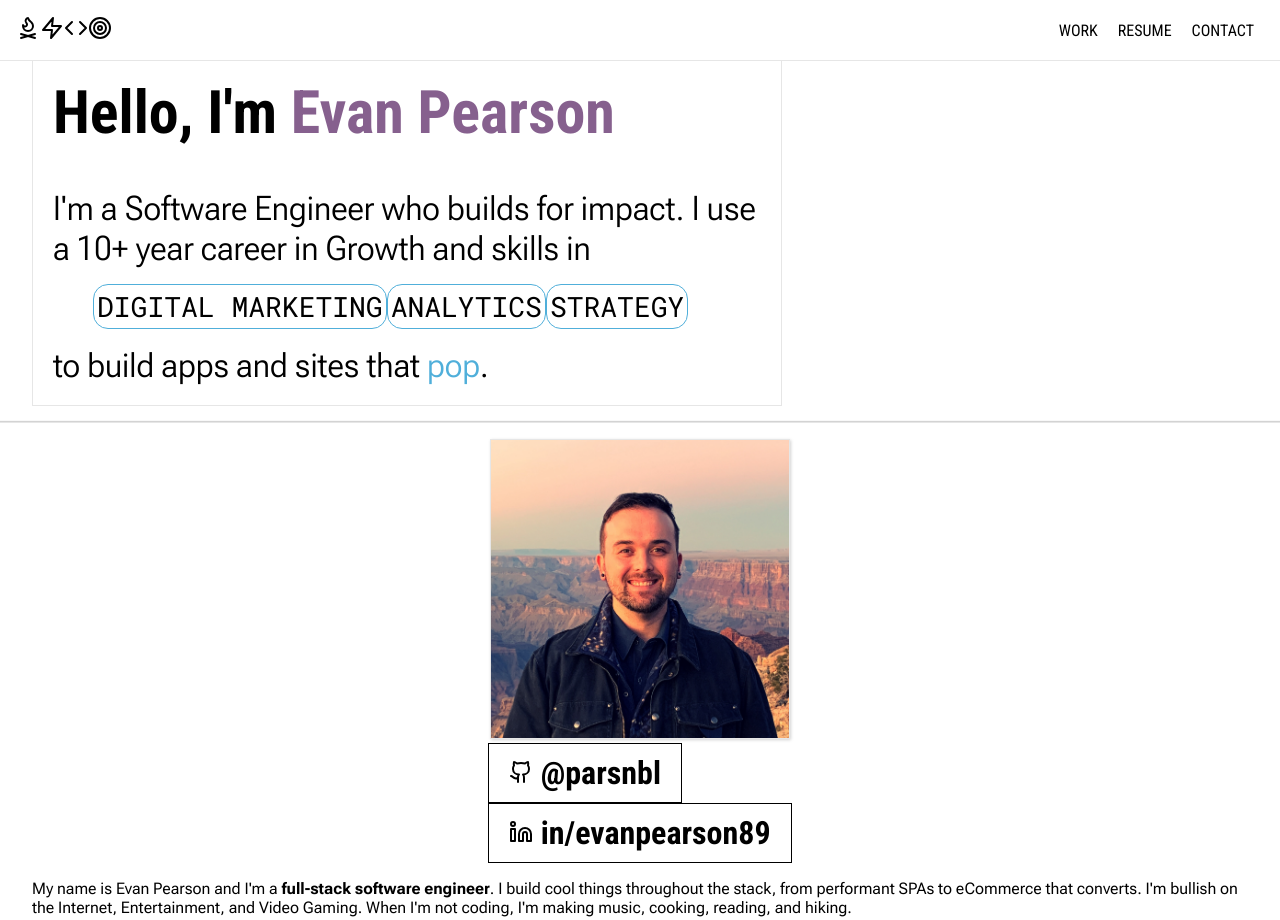
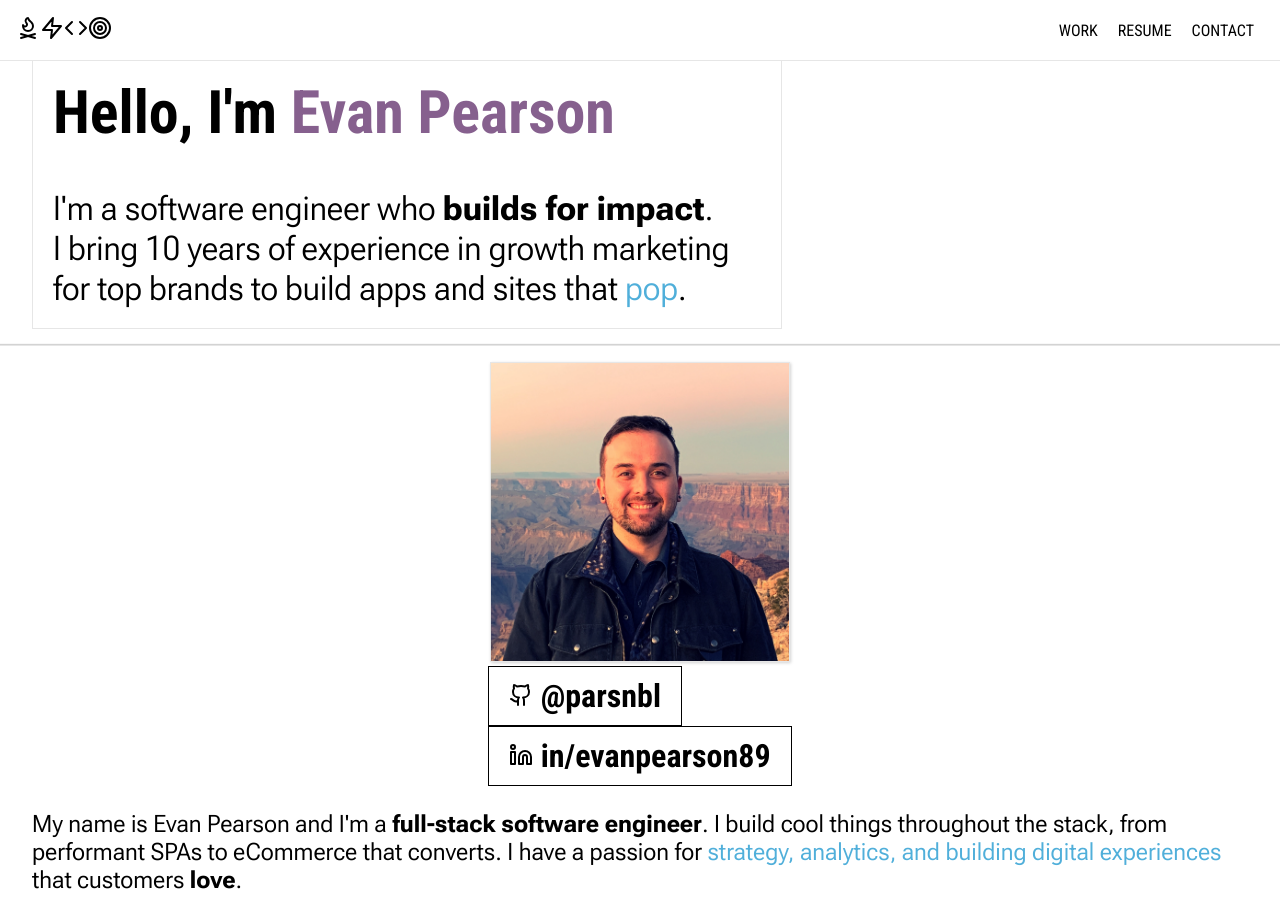
Before and after one commit to parsnbl/evan-pearson.com, a Next.js app: page / in a window 1280 px wide. Shown: the top 920 px of the page. Built offline with nearby package versions, Linux system fonts and the light colour scheme; no server answers; what facepaint would draw is missing.

Commit message:
copy edits

```diff
--- a/app/components/Blurb.tsx
+++ b/app/components/Blurb.tsx
@@ -7,6 +7,8 @@ import { css } from '@emotion/react';
 import { Github, Linkedin } from 'lucide-react';
 import { lightBorder } from '@/styles';
 import LinkButton from './LinkButton';
+
+import { colors } from '@/styles';
 
 const mq = facepaint(['@media(min-width:600px)']);
 
@@ -82,20 +84,15 @@ const Blurb = () => {
           </LinkButton>
         </div>
       </div>
-      <div>
+      <div css={{ fontSize: '1.5em'}}>
         <p>
           My name is Evan Pearson and I&apos;m a{' '}
           <span css={{ fontWeight: 'bold' }}>full-stack software engineer</span>
           . I build cool things throughout the stack, from performant SPAs to
-          eCommerce that converts. I&apos;m bullish on the Internet,
-          Entertainment, and Video Gaming. When I&apos;m not coding, I&apos;m
-          making music, cooking, reading, and hiking.
+          eCommerce that converts. I have a passion for <span css={{ color: colors.pictonBlue }}>strategy, analytics, and building digital experiences</span> that customers{' '}
+          <span css={{ fontWeight: 'bold' }}>love</span>.
         </p>
-        <p>
-          I love bootstrapping and making an impact. I have a passion for growth
-          and making cool products that{' '}
-          <span css={{ fontWeight: 'bold' }}>customers love</span>. I&apos;m
-          always looking for collaborators.
+        <p>I&apos;m looking for the next big thing to be apart of. When I&apos;m not coding, I&apos;m making music, adventuring, and getting my cold brew recipe just right.
         </p>
       </div>
     </div>
--- a/app/components/Header.tsx
+++ b/app/components/Header.tsx
@@ -6,7 +6,8 @@ import facepaint from 'facepaint';
 import Link from 'next/link';
 import { colors } from '@/styles';
 
-import { FlameKindling, Code, Zap, Target } from 'lucide-react';
+import { FlameKindling, Code, Zap, Target, Home } from 'lucide-react';
+
 
 const navContainer = css({
   display: 'flex',
@@ -56,6 +57,7 @@ const Header = () => {
     <header css={navContainer}>
       <Link href="/">
         <div css={headerIcon}>
+          {/* <Home /> */}
           <FlameKindling />
           <Zap />
           <Code />
--- a/app/components/Hero.tsx
+++ b/app/components/Hero.tsx
@@ -10,6 +10,8 @@ const mq = facepaint([
   '@media(min-width: 420x)',
   '@media(min-width: 720px)'
 ], {overlap: true})
+
+
 const BigTagList = css(mq({
   display: 'flex',
   flexDirection: ['column','column', 'row'],
@@ -83,17 +85,19 @@ const Hero = () => {
         </h1>
 
         <p css={{fontSize: '2.125em' }}>
-          I&apos;m a Software Engineer who builds for impact. I use a 10+ year
-          career in Growth and skills in
+          I&apos;m a <span css={{ }}>software engineer</span> who <span css={{ fontWeight: 'bold' }}>builds for impact</span>.
         </p>
-        <ul css={BigTagList}>
-          <BigTag>DIGITAL MARKETING</BigTag>
+        <p css={{fontSize: '2.125em' }}>
+          I bring 10 years of experience in growth marketing for top brands to build apps and sites that&nbsp;
+          <span css={{ color: colors.pictonBlue }}>pop</span>.
+        </p>
+        {/* <ul css={BigTagList}>
+          <BigTag>DIGITAL EXPERIENCE</BigTag>
           <BigTag>ANALYTICS</BigTag>
           <BigTag>STRATEGY</BigTag>
-        </ul>
+        </ul> */}
         <p css={{fontSize: '2.125em' }}>
-          to build apps and sites that&nbsp;
-          <span css={{ color: colors.pictonBlue }}>pop</span>.
+
         </p>
       </div>
     </div>
--- a/app/components/Skills.tsx
+++ b/app/components/Skills.tsx
@@ -10,9 +10,11 @@ import {
   CloudLightning,
   TrendingUp,
   Terminal,
+  Handshake
 } from 'lucide-react';
 import { colors, lightBorder } from '@/styles';
 
+<Handshake />
 import { SkillType, SkillsData } from '../../declarations';
 
 const skillsIcons = {
@@ -23,6 +25,7 @@ const skillsIcons = {
   cloud: () => <CloudLightning />,
   growth: () => <TrendingUp />,
   languages: () => <Terminal />,
+  collaboration: () => <Handshake />
 };
 
 const skillsCopy: SkillsData = {
@@ -111,6 +114,10 @@ const skillsCopy: SkillsData = {
     title: 'LANGUAGES',
     skills: ['JavaScript', 'Typescript', 'Python'],
   },
+  collaboration: {
+    title: 'COLLABORATION',
+    skills: []
+  }
 };
 
 const baseSkillCSS = css({
--- a/app/page.tsx
+++ b/app/page.tsx
@@ -127,6 +127,7 @@ export default function Page() {
           <Skill skill="growth" />
           <Skill skill="cloud" />
           <Skill skill="martech" />
+          {/* <Skill skill="collaboration" /> */}
         </SkillsWrapper>
       </Band>
       <Band
@@ -138,7 +139,7 @@ export default function Page() {
         }}
       >
         <LinkButton buttonCSS={{ fontSize: '3em' }} href="/contact">
-          LET&apos;S TALK!
+          LET&apos;S DO THIS
         </LinkButton>
       </Band>
     </>
--- a/declarations.ts
+++ b/declarations.ts
@@ -41,4 +41,5 @@ export type SkillType =
 | 'cloud'
 | 'martech'
 | 'growth'
-| 'languages';
+| 'languages'
+| 'collaboration';
--- a/package.json
+++ b/package.json
@@ -21,7 +21,7 @@
     "@vercel/speed-insights": "^1.0.10",
     "facepaint": "^1.2.1",
     "formik": "^2.4.5",
-    "lucide-react": "^0.314.0",
+    "lucide-react": "^0.335.0",
     "next": "^14.1.0",
     "nodemailer": "^6.9.8",
     "react": "^18.2.0",
@@ -34,6 +34,7 @@
     "@playwright/test": "^1.41.2",
     "@testing-library/jest-dom": "^6.4.2",
     "@testing-library/react": "^14.2.1",
+    "@types/facepaint": "^1.2.5",
     "@types/node": "20.10.5",
     "@types/nodemailer": "^6.4.14",
     "@types/react": "18.2.46",
```
Also changed, not shown: 1 other file (tests, documents, lock files or other folders).
